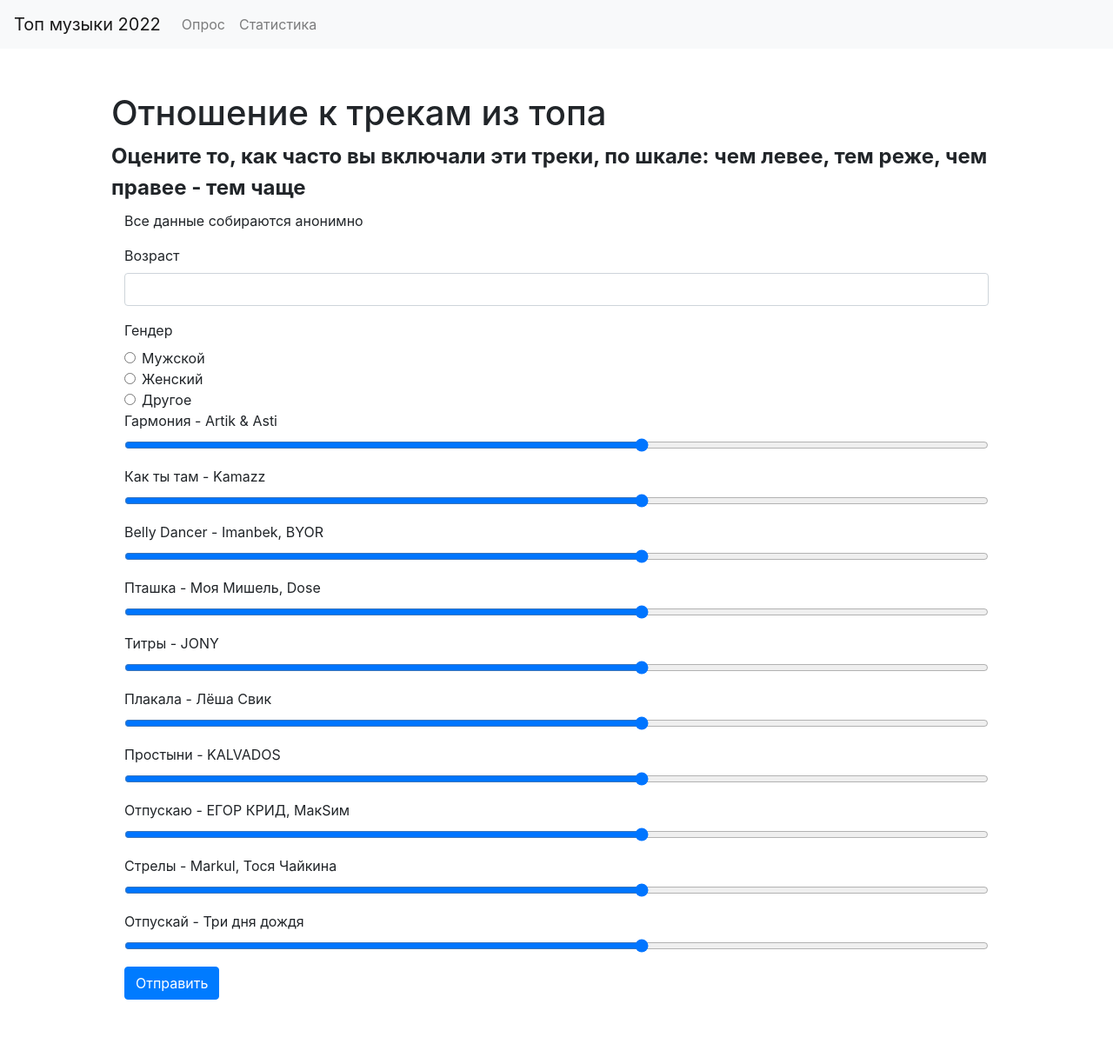
After one commit to saemari/haq, a Flask app: page /questions in a window 1280 px wide. The commit adds this page. Shown: the whole page at 87% size. Run offline with Flask 2, Linux system fonts and the light colour scheme; data that the repository does not hold is empty.

Commit message:
Add files via upload

```diff
--- a/templates/base.html
+++ b/templates/base.html
@@ -17,14 +17,14 @@
 <body>
     <!-- https://getbootstrap.com/docs/4.5/components/navbar/ -->
     <nav class="navbar navbar-expand-lg navbar-light bg-light">
-      <a class="navbar-brand" href="#">Italian verbs of taking</a>
+      <a class="navbar-brand" href="#">Топ музыки 2022</a>
       <button class="navbar-toggler" type="button" data-toggle="collapse" data-target="#navbarNavAltMarkup" aria-controls="navbarNavAltMarkup" aria-expanded="false" aria-label="Toggle navigation">
         <span class="navbar-toggler-icon"></span>
       </button>
       <div class="collapse navbar-collapse" id="navbarNavAltMarkup">
         <div class="navbar-nav">
-          <a class="nav-link" href="/questions">Questions</a>
-          <a class="nav-link" href="/stats">Statistics</a>
+          <a class="nav-link" href="/questions">Опрос</a>
+          <a class="nav-link" href="/stats">Статистика</a>
         </div>
       </div>
     </nav>
--- a/templates/index.html
+++ b/templates/index.html
@@ -1,7 +1,7 @@
 {% extends 'base.html' %}
 
-{% block title %} Italian verbs of taking {% endblock %}
+{% block title %} Отношение к песням из топа {% endblock %}
 
 {% block content %}
-    <h1>We are conducting research about italian verbs of taking. To participate, please click the "Questionnaire" button.</h1>
+    <h1>Недавно несколько музыкальных площадок представили итоги года, поэтому нам стало интересно, кто их вообще слушает. Чтобы пройти опрос, перейдите на вкладку "Опрос" вверху.</h1>
 {% endblock %}
--- /dev/null
+++ b/templates/questions.html
@@ -0,0 +1,102 @@
+{% extends 'base.html' %}
+
+{% block title %} Опрос {% endblock %}
+
+{% block content %}
+<html lang="ru">
+<head>
+    <meta charset="utf-8">
+    <title>Отношение к трекам из топа</title>
+</head>
+<body>
+<form action="/" method = 'GET'>
+    <fieldset>
+    <legend><h1>Отношение к трекам из топа</h1>
+        <b>Оцените то, как часто вы включали эти треки, по шкале: чем левее, тем реже, чем правее - тем чаще</b>
+    </legend>
+    <div class="container">
+        <p>Все данные собираются анонимно</p>
+        <form action="/submitted" method="GET">
+            <div class="form-group">
+              <label for="age">Возраст</label>
+              <input class="form-control" type="number" name="age" id="age" required>
+            </div>
+
+            <div class="form-group">
+              <label>Гендер</label>
+              <div class="form-check">
+                <input class="form-check-input" type="radio" name="gender" id="male" value="male" required>
+                <label class="form-check-label" for="male">
+                  Мужской
+                </label>
+              </div>
+              <div class="form-check">
+                <input class="form-check-input" type="radio" name="gender" id="female" value="female" required>
+                <label class="form-check-label" for="female">
+                  Женский
+                </label>
+              </div>
+              <div class="form-check">
+                <input class="form-check-input" type="radio" name="gender" id="nonbinary" value="nonbinary" required>
+                <label class="form-check-label" for="nonbinary">
+                    Другое
+                </label>
+            </div>
+
+              <div class="form-group">
+                <label for="question">Гармония - Artik & Asti</label>
+                <input type="range" class="form-control-range" id="question" name="q0" min="0" max="5" style="color: #000000">
+              </div>
+
+              <div class="form-group">
+                <label for="question">Как ты там - Kamazz</label>
+                <input type="range" class="form-control-range" id="question" name="q1" min="0" max="5" style="color: #000000">
+              </div>
+
+              <div class="form-group">
+                <label for="question">Belly Dancer - Imanbek, BYOR</label>
+                <input type="range" class="form-control-range" id="question" name="q2" min="0" max="5" style="color: #000000">
+              </div>
+
+              <div class="form-group">
+                <label for="question">Пташка - Моя Мишель, Dose</label>
+                <input type="range" class="form-control-range" id="question" name="q3" min="0" max="5" style="color: #000000">
+              </div>
+
+              <div class="form-group">
+                <label for="question">Титры - JONY</label>
+                <input type="range" class="form-control-range" id="question" name="q4" min="0" max="5" style="color: #000000">
+              </div>
+
+              <div class="form-group">
+                <label for="question">Плакала - Лёша Свик</label>
+                <input type="range" class="form-control-range" id="question" name="q5" min="0" max="5" style="color: #000000">
+              </div>
+
+              <div class="form-group">
+                <label for="question">Простыни - KALVADOS</label>
+                <input type="range" class="form-control-range" id="question" name="q6" min="0" max="5" style="color: #000000">
+              </div>
+
+              <div class="form-group">
+                <label for="question">Отпускаю - ЕГОР КРИД, МакSим</label>
+                <input type="range" class="form-control-range" id="question" name="q7" min="0" max="5" style="color: #000000">
+              </div>
+
+              <div class="form-group">
+                <label for="question">Стрелы - Markul, Тося Чайкина</label>
+                <input type="range" class="form-control-range" id="question" name="q8" min="0" max="5" style="color: #000000">
+              </div>
+
+              <div class="form-group">
+                <label for="question">Отпускай - Три дня дождя</label>
+                <input type="range" class="form-control-range" id="question" name="q9" min="0" max="5" style="color: #000000">
+              </div>
+
+
+            <button type="submit" class="btn btn-primary">Отправить</button>
+        </form>
+    </div>
+</body>
+</html>
+{% endblock %}
```
Also changed, not shown: templates/stats.html (added, +49 -0 lines).
